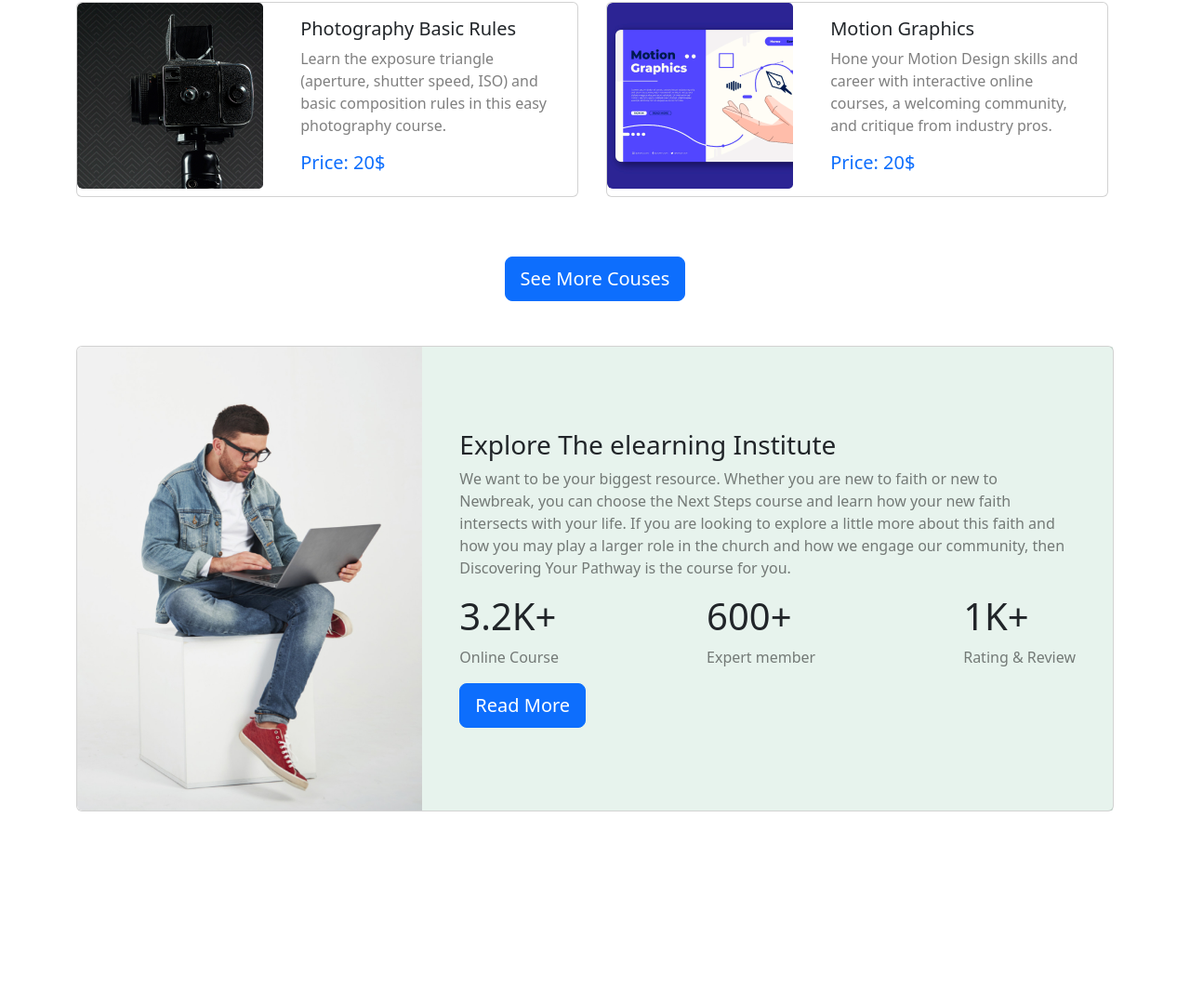
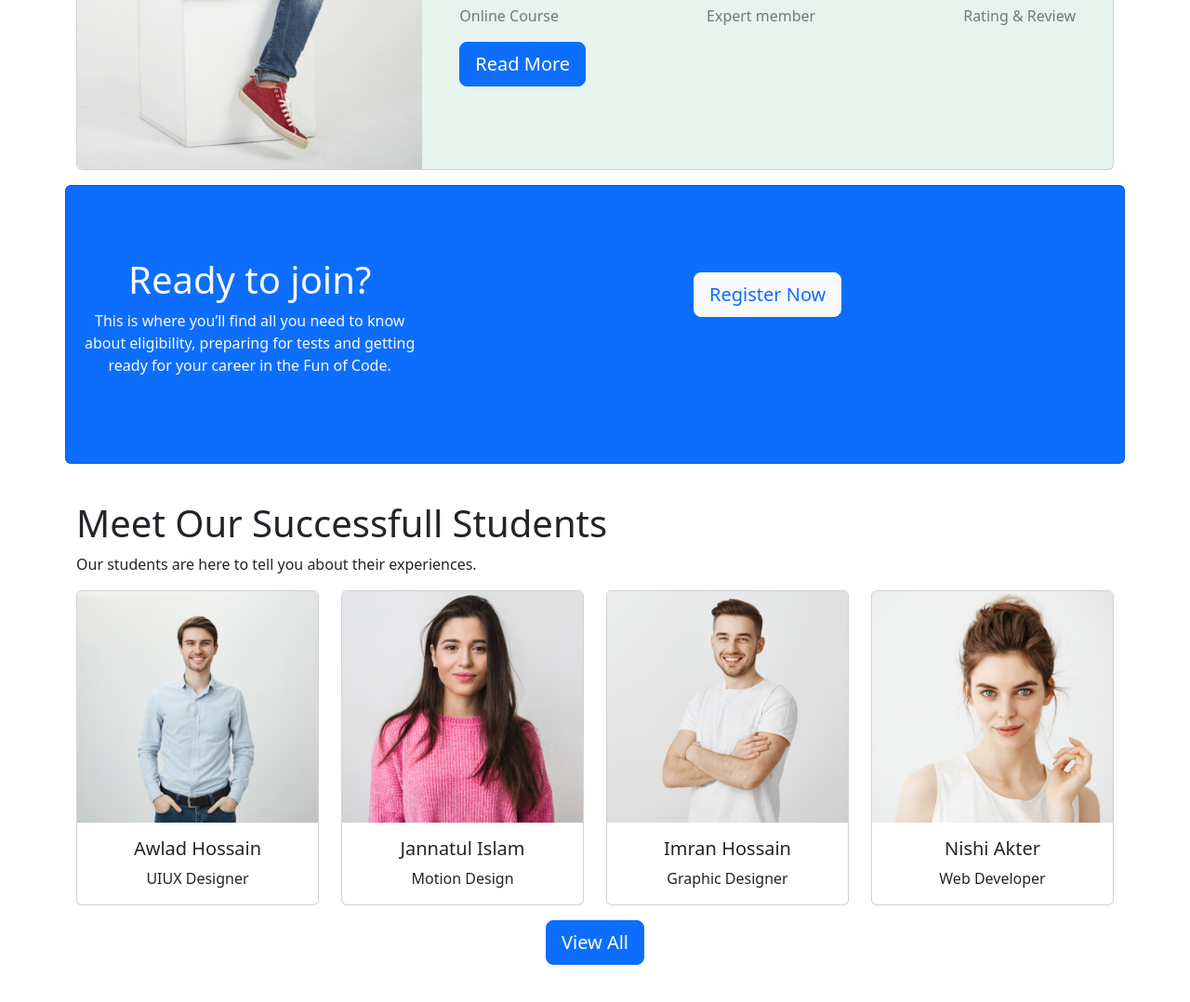
Before and after one commit to PPProsenjit/edtech-website, a plain HTML site: page index.html in a window 1280 px wide. Shown: the part 1428-2506 px from the top of the page at 93% size. Before the commit the page ends 2317 px from the top, so only its background shows below. Drawn offline with nearby package versions, Linux system fonts and the light colour scheme.

Commit message:
Successfull Student

```diff
--- a/index.html
+++ b/index.html
@@ -44,7 +44,7 @@
       </nav>
 
           <!-- Slider Section Start  -->
-    <section class="container">
+    <!-- <section class="container">
       <div id="carouselExampleControls" class="carousel slide img-fluid" data-bs-ride="carousel">
         <div class="carousel-inner">
           <div class="carousel-item active">
@@ -93,7 +93,7 @@
           <span class="visually-hidden">Next</span>
         </button>
       </div>
-    </section>
+    </section> -->
     <!-- Slider Section End -->
 
     </header>
@@ -102,7 +102,7 @@
     <!-- Main Section 8Start -->
     <main>
       <!-- course section start  -->
-      <section >
+       <section >
         <div class="container text-center my-5">
           <div class=" d-flex h-100 justify-content-center align-items-center">
             <div >
@@ -116,7 +116,7 @@
           </div>
         </div>
         <div class="container">
-          <div class="row row-cols-1 row-cols-md-2 g-4">
+          <div class="row row-cols-1 row-cols-md-1 row-cols-lg-2 g-4">
             <div class="col">
               <div class="card mb-3" style="max-width: 540px;">
                 <div class="row g-0">
@@ -241,7 +241,7 @@
          </div>
       </section>
       <!-- cousre section end  -->
-      <!-- Exploring the elearning insitute -->
+      <!-- Exploring the elearning insitute start -->
       <section>
         <div class="container">
           <div class="card mb-3" style="max-width:100%;">
@@ -279,6 +279,76 @@
           </div>
         </div>
       </section>
+      <!-- Exploring the elearning insitute start -->
+      <!-- Ready To Section Start -->
+      <section>
+
+        <div class="container bg-primary text-light card mb-3 d-flex justify-content-around align-items-center" style="height: 300px;">
+          <div class="row g-0">
+            <div class="col-md-4 text-center">
+              <h1>Ready to join?</h1>
+               <p> This is where you’ll find all you need to know about eligibility, preparing for tests and getting ready for your career in the Fun of Code.</p>
+            </div>
+            <div class="col-md-8 ">
+              <div class="card-body  text-center">
+                <button type="button" class="btn btn-light btn-lg text-primary">Register Now</button>
+              </div>
+            </div>
+          </div>
+        </div>
+      </section>
+      <!-- Ready To Section End -->
+      <!-- successfull student section start  -->
+      <section class="container py-4">
+        <div>
+          <h1>Meet Our Successfull Students</h1>
+          <p> Our students are here to tell you about their experiences.</p>
+        </div>
+        <div class="row row-cols-1 row-cols-md-2 row-cols-lg-4 g-4">
+          <div class="col">
+            <div class="card text-center">
+              <img src="./images/student/student-1.png" class="card-img-top" alt="...">
+              <div class="card-body">
+                <h5 class="card-title ">Awlad Hossain</h5>
+                <p class="card-text">UIUX Designer</p>
+              </div>
+            </div>
+          </div>
+          <div class="col">
+            <div class="card text-center">
+              <img src="./images/student/student-2.png" class="card-img-top" alt="...">
+              <div class="card-body">
+                <h5 class="card-title">Jannatul Islam</h5>
+                <p class="card-text">Motion Design</p>
+              </div>
+            </div>
+          </div>
+          <div class="col">
+            <div class="card text-center">
+              <img src="./images/student/student-3.png" class="card-img-top" alt="...">
+              <div class="card-body">
+                <h5 class="card-title">Imran Hossain</h5>
+                <p class="card-text">Graphic Designer</p>
+              </div>
+            </div>
+          </div>
+          <div class="col">
+            <div class="card text-center">
+              <img src="./images/student/student-4.png" class="card-img-top" alt="...">
+              <div class="card-body">
+                <h5 class="card-title">Nishi Akter</h5>
+                <p class="card-text">Web Developer</p>
+              </div>
+            </div>
+          </div>
+        </div>
+        <div class="text-center py-3">
+            <button class="btn btn-primary btn-lg">
+              View All
+             </button>
+        </div>
+      </section>
+      <!-- successfull student section End -->
     </main>
     <!-- Main Section End -->
     <script src="https://cdn.jsdelivr.net/npm/bootstrap@5.2.0/dist/js/bootstrap.bundle.min.js" integrity="sha384-A3rJD856KowSb7dwlZdYEkO39Gagi7vIsF0jrRAoQmDKKtQBHUuLZ9AsSv4jD4Xa" crossorigin="anonymous"></script>
```
